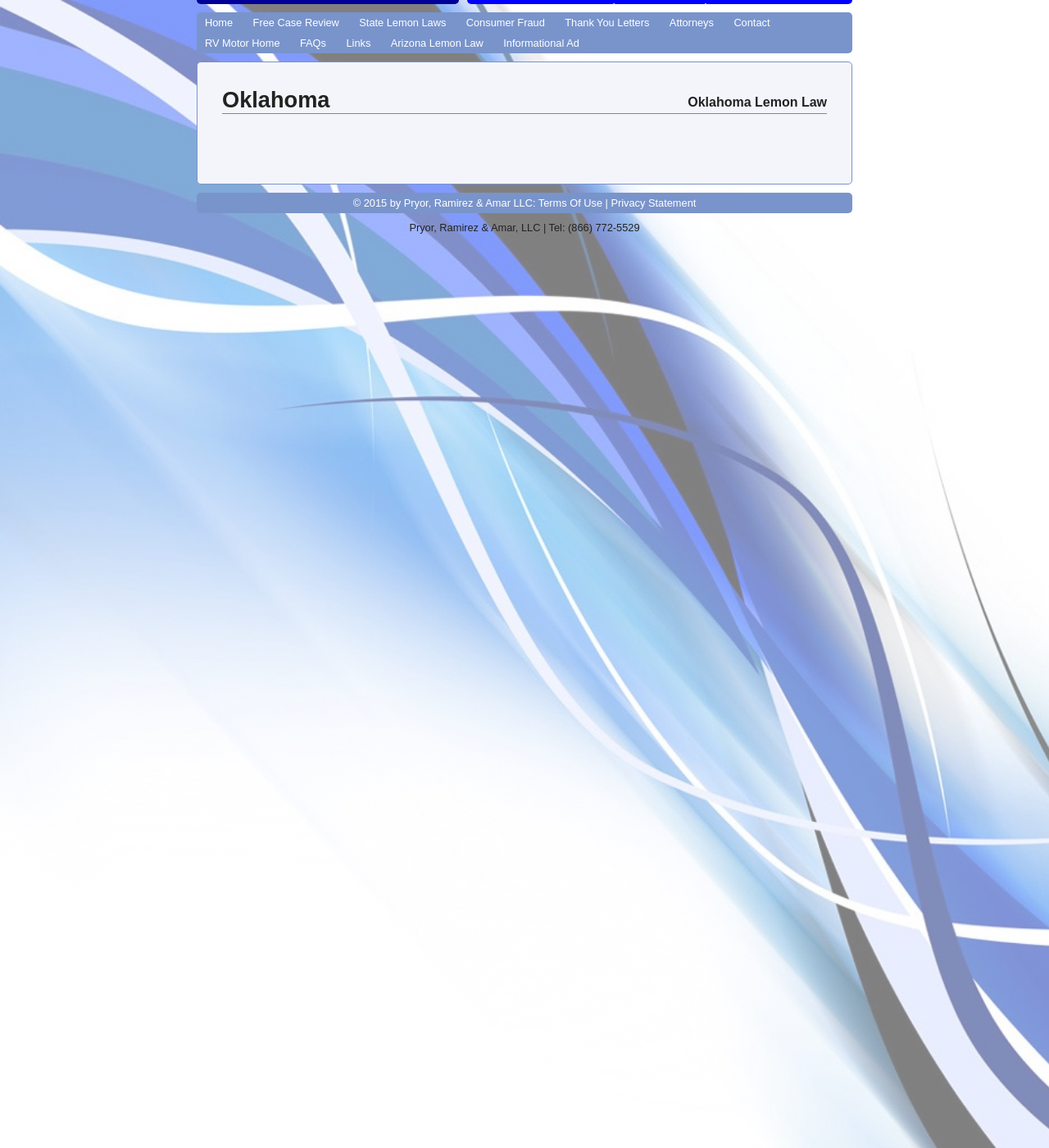
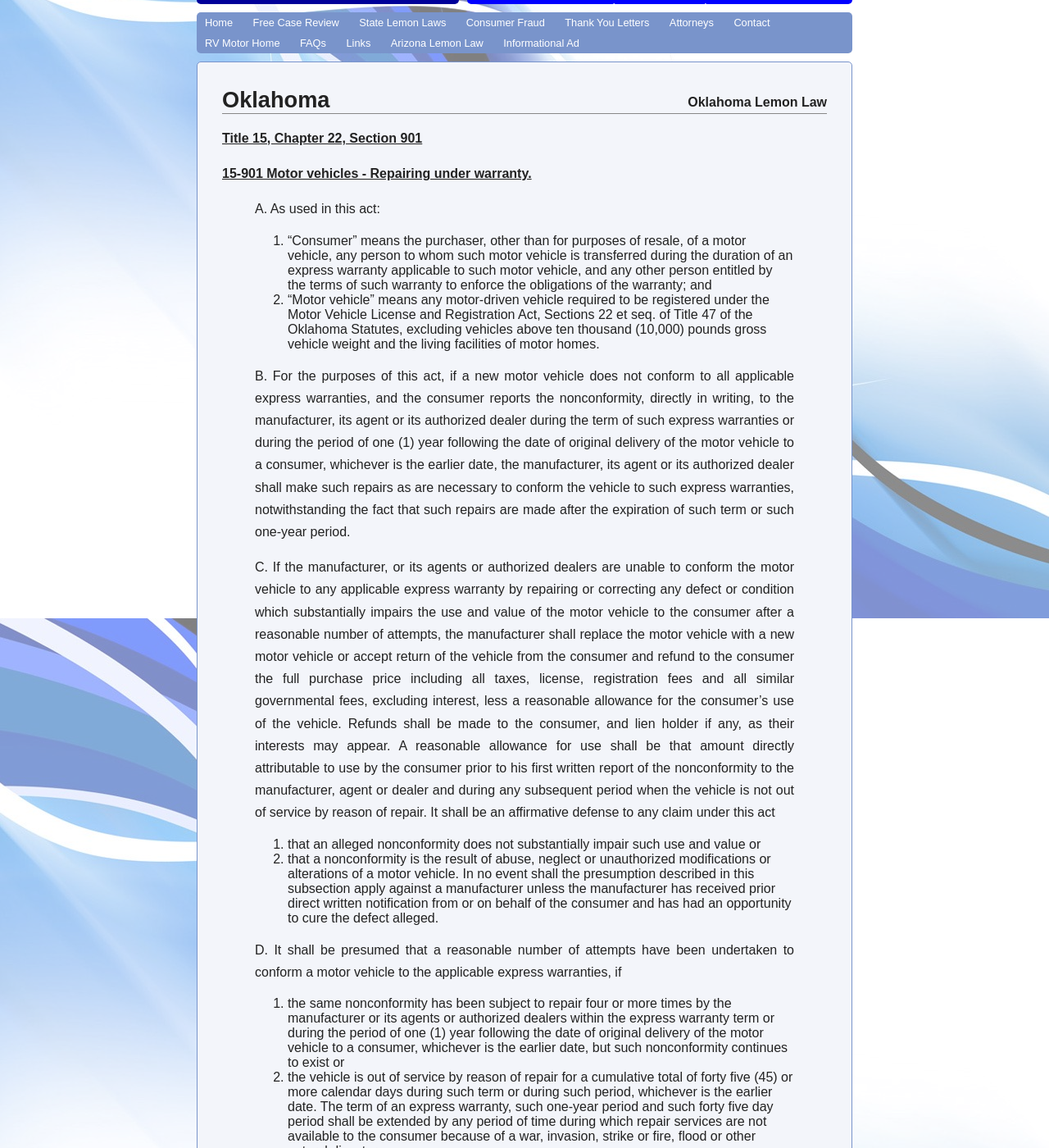
Before and after one commit to lemonlawaz/lemonlawaz.github.io, a Jekyll site: the page built from lemonlaws/oklahoma.md, in a window 1280 px wide and 1400 px high, scrolled down 270 px. Shown: the whole window at 82% size. Built offline with Jekyll 4.4.1, drawn with Linux system fonts in a browser that asks for light colours; Markdown is read by kramdown in place of the engine named in the settings; some of the changed text lies outside the part shown.

Commit message:
Update oklahoma.md

```diff
--- a/lemonlaws/oklahoma.md
+++ b/lemonlaws/oklahoma.md
@@ -4,3 +4,28 @@ title: Oklahoma
 state: Oklahoma
 seo: Oklahoma Lemon Law
 ---
+
+**Title 15, Chapter 22, Section 901**
+
+**15-901 Motor vehicles - Repairing under warranty.**
+
+>A. As used in this act:
+
+  >1. "Consumer" means the purchaser, other than for purposes of resale, of a motor vehicle, any person to whom such motor vehicle is transferred during the duration of an express warranty applicable to such motor vehicle, and any other person entitled by the terms of such warranty to enforce the obligations of the warranty; and
+  >2. "Motor vehicle" means any motor-driven vehicle required to be registered under the Motor Vehicle License and Registration Act, Sections 22 et seq. of Title 47 of the Oklahoma Statutes, excluding vehicles above ten thousand (10,000) pounds gross vehicle weight and the living facilities of motor homes.
+
+>B. For the purposes of this act, if a new motor vehicle does not conform to all applicable express warranties, and the consumer reports the nonconformity, directly in writing, to the manufacturer, its agent or its authorized dealer during the term of such express warranties or during the period of one (1) year following the date of original delivery of the motor vehicle to a consumer, whichever is the earlier date, the manufacturer, its agent or its authorized dealer shall make such repairs as are necessary to conform the vehicle to such express warranties, notwithstanding the fact that such repairs are made after the expiration of such term or such one-year period.
+
+>C. If the manufacturer, or its agents or authorized dealers are unable to conform the motor vehicle to any applicable express warranty by repairing or correcting any defect or condition which substantially impairs the use and value of the motor vehicle to the consumer after a reasonable number of attempts, the manufacturer shall replace the motor vehicle with a new motor vehicle or accept return of the vehicle from the consumer and refund to the consumer the full purchase price including all taxes, license, registration fees and all similar governmental fees, excluding interest, less a reasonable allowance for the consumer's use of the vehicle. Refunds shall be made to the consumer, and lien holder if any, as their interests may appear. A reasonable allowance for use shall be that amount directly attributable to use by the consumer prior to his first written report of the nonconformity to the manufacturer, agent or dealer and during any subsequent period when the vehicle is not out of service by reason of repair. It shall be an affirmative defense to any claim under this act
+
+  >1. that an alleged nonconformity does not substantially impair such use and value or
+  >2. that a nonconformity is the result of abuse, neglect or unauthorized modifications or alterations of a motor vehicle. In no event shall the presumption described in this subsection apply against a manufacturer unless the manufacturer has received prior direct written notification from or on behalf of the consumer and has had an opportunity to cure the defect alleged.
+
+>D. It shall be presumed that a reasonable number of attempts have been undertaken to conform a motor vehicle to the applicable express warranties, if
+
+  >1. the same nonconformity has been subject to repair four or more times by the manufacturer or its agents or authorized dealers within the express warranty term or during the period of one (1) year following the date of original delivery of the motor vehicle to a consumer, whichever is the earlier date, but such nonconformity continues to exist or
+  >2. the vehicle is out of service by reason of repair for a cumulative total of forty five (45) or more calendar days during such term or during such period, whichever is the earlier date. The term of an express warranty, such one-year period and such forty five day period shall be extended by any period of time during which repair services are not available to the consumer because of a war, invasion, strike or fire, flood or other natural disaster.
+
+>E. Nothing in this act shall in any way limit the rights or remedies which are otherwise available to a consumer under any other law.
+
+>F. If a manufacturer has established an informal dispute settlement procedure which complies in all respects with the provisions of Title 16, Code of Federal Regulations, Part 703, as from time to time amended, the provisions of subsection C of this section concerning refunds or replacement shall not apply to any consumer who has not first resorted to such procedure
```
